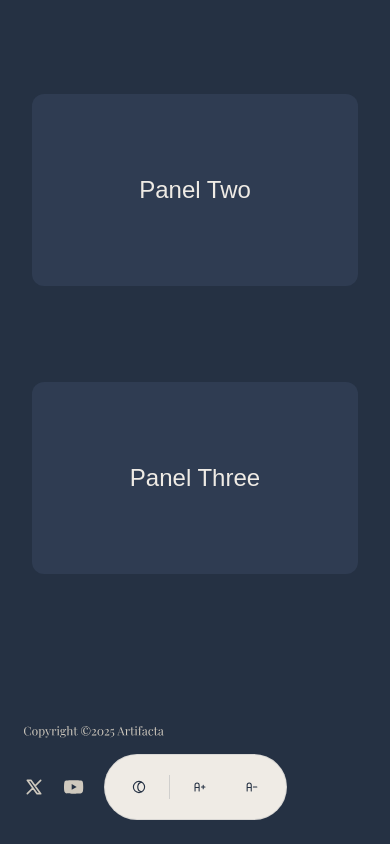
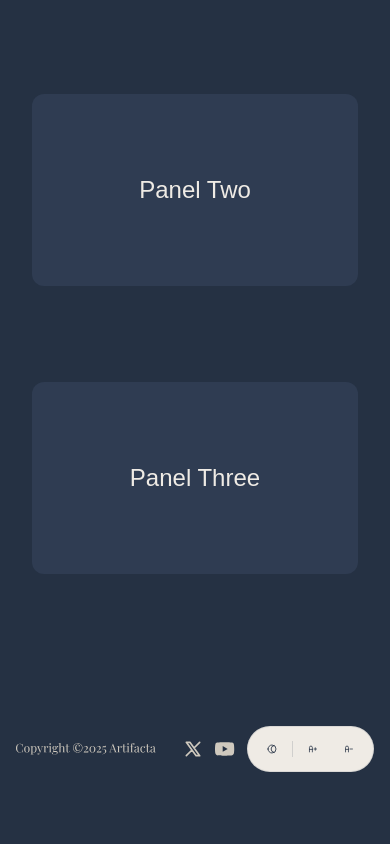
Before and after one commit to kasDev18/digital-museum, a Next.js app: page /gsap-demo in a window 390 px wide. Shown: the part 1217-2061 px from the top of the page. After the commit the page ends 2013 px from the top, so only its background shows below. Built offline with nearby package versions, Linux system fonts and the light colour scheme; a web font is replaced by a local one.

Commit message:
fix: adjust footer for mobile responsiveness

```diff
--- a/src/components/layout/site-footer/components/theme-font-controls/styles.module.css
+++ b/src/components/layout/site-footer/components/theme-font-controls/styles.module.css
@@ -2,21 +2,21 @@
 @reference '../../../../../app/globals.css';
 
 .ThemeFontControls {
-  @apply bg-cream border-navy/10 flex items-center gap-2 rounded-full border px-3 py-2.5;
+  @apply bg-cream border-navy/10 flex items-center gap-1 rounded-full border px-2 py-1.5 sm:gap-2 sm:px-3 sm:py-2.5;
 }
 
 .ThemeFontControls_themeBtn {
-  @apply text-navy hover:bg-navy/10 flex h-11 w-11 items-center justify-center rounded-full transition-colors;
+  @apply text-navy hover:bg-navy/10 flex h-8 w-8 items-center justify-center rounded-full transition-colors sm:h-11 sm:w-11;
 }
 
 .ThemeFontControls_themeIcon {
-  @apply h-7 w-7;
+  @apply h-5 w-5 sm:h-7 sm:w-7;
 }
 
 .ThemeFontControls_slider {
-  @apply bg-navy/15 h-6 w-px;
+  @apply bg-navy/15 h-4 w-px sm:h-6;
 }
 
 .ThemeFontControls_fontBtn {
-  @apply text-navy hover:bg-navy/10 flex h-11 w-11 items-center justify-center rounded-full transition-colors disabled:cursor-not-allowed disabled:opacity-40;
+  @apply text-navy hover:bg-navy/10 flex h-8 w-8 items-center justify-center rounded-full transition-colors disabled:cursor-not-allowed disabled:opacity-40 sm:h-11 sm:w-11;
 }
--- a/src/components/layout/site-footer/styles.module.css
+++ b/src/components/layout/site-footer/styles.module.css
@@ -2,7 +2,7 @@
 @reference '../../../app/globals.css';
 
 .SiteFooter {
-  @apply flex flex-col gap-4 px-6 py-6 sm:flex-row sm:items-center sm:justify-between sm:px-10;
+  @apply flex flex-col gap-3 px-4 py-6 min-[23.438rem]:flex-row min-[23.438rem]:items-center min-[23.438rem]:justify-between sm:gap-4 sm:px-10;
 }
 
 .SiteFooter_copyright {
@@ -14,7 +14,7 @@
 }
 
 .SiteFooter_links {
-  @apply flex items-center gap-5;
+  @apply flex items-center gap-3 sm:gap-5;
 }
 
 .SiteFooter_link {
```
